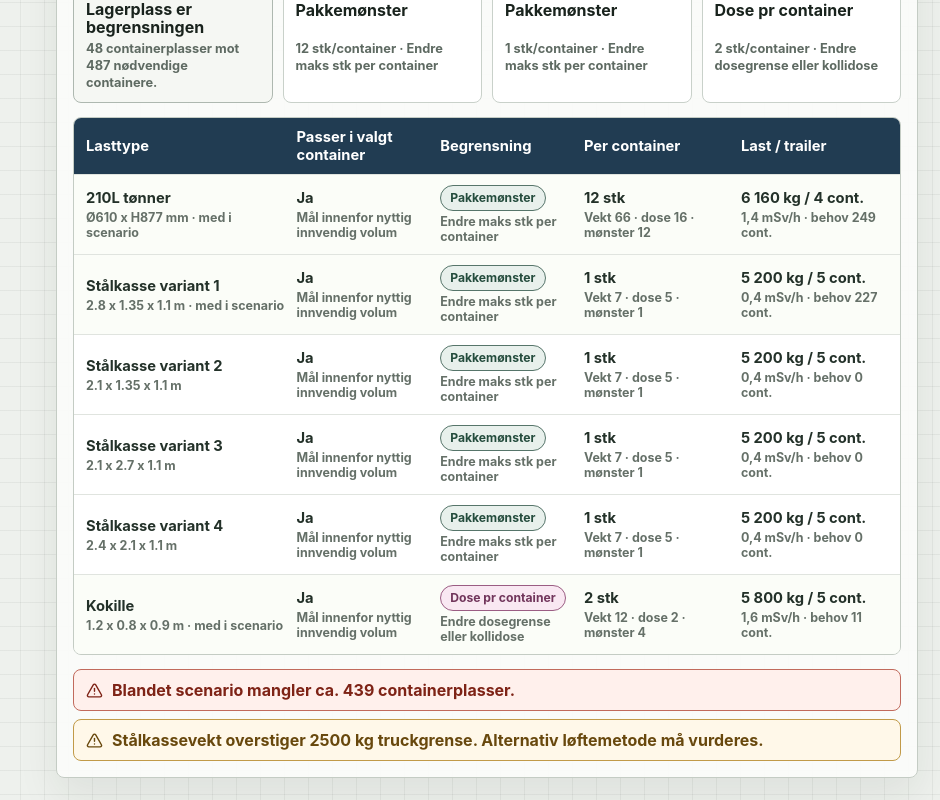
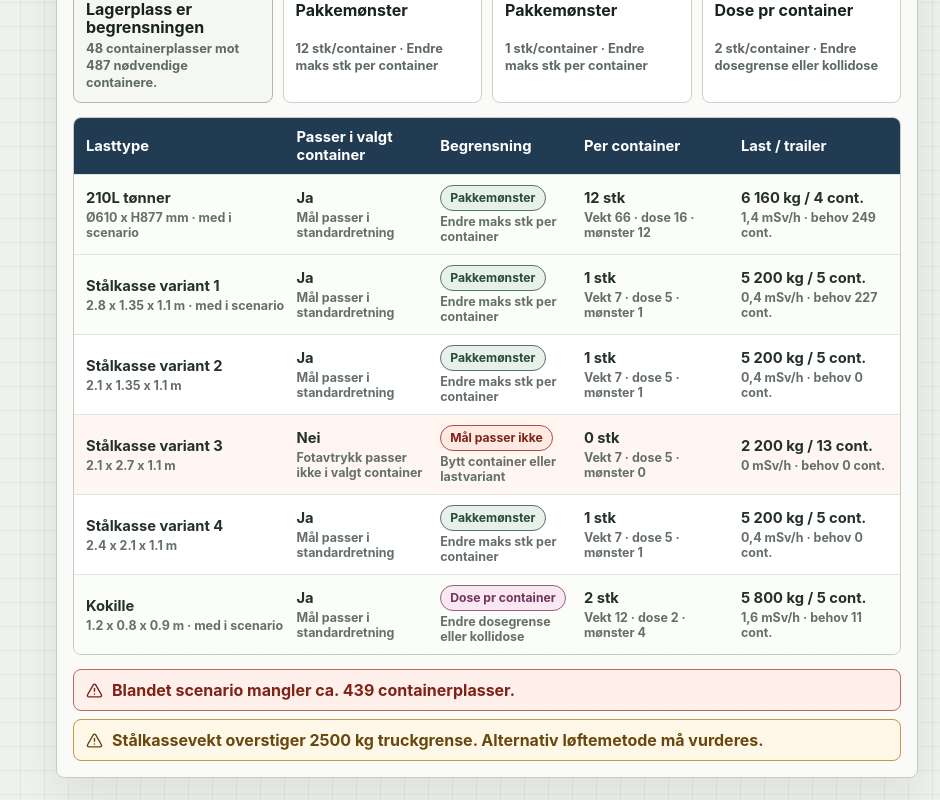
Before and after one commit to fredriksandresen-glitch/garasje-simulator, a React (Vite) app in the folder src/frontend/: page / in a window 1280 px wide. Shown: the part 1294-2094 px from the top of the page, without its empty margins (340-1280 px from the left). Built offline with nearby package versions, Linux system fonts and the light colour scheme.

Commit message:
Add 90 degree steel box orientation control

```diff
--- a/src/frontend/src/main.jsx
+++ b/src/frontend/src/main.jsx
@@ -167,6 +167,7 @@ function App() {
   const [containerDoseLimit, setContainerDoseLimit] = useState(2);
   const [trailerLimit, setTrailerLimit] = useState(30000);
   const [selectedSteelVariant, setSelectedSteelVariant] = useState("steel1");
+  const [rotateSteelBoxes, setRotateSteelBoxes] = useState(false);
   const [drumPackLimit, setDrumPackLimit] = useState(12);
   const [steelPackLimit, setSteelPackLimit] = useState(1);
   const [kokillePackLimit, setKokillePackLimit] = useState(4);
@@ -229,7 +230,8 @@ function App() {
     const loadRows = Object.entries(loadTypes).map(([key, load]) => {
       const packageWeight = weights[key];
       const packageDose = doses[key];
-      const fit = getFit(container, load.size);
+      const orientationMode = load.shareKey === "steel" ? (rotateSteelBoxes ? "rotated" : "straight") : "auto";
+      const fit = getFit(container, load.size, orientationMode);
       const physicalPackLimit = Number.isFinite(fit.physicalCount) ? fit.physicalCount : packLimits[load.packKey];
       const packingLimited = fit.compatible ? Math.min(packLimits[load.packKey], physicalPackLimit) : 0;
       const weightLimited = Math.max(0, Math.floor((containerGrossLimit - container.tare) / Math.max(1, packageWeight)));
@@ -321,6 +323,7 @@ function App() {
     containerDoseLimit,
     trailerLimit,
     selectedSteelVariant,
+    rotateSteelBoxes,
     drumPackLimit,
     steelPackLimit,
     kokillePackLimit,
@@ -411,6 +414,7 @@ function App() {
             <Slider label="Andel 210L" value={drumShare} min={0} max={100} step={1} unit="%" onChange={setDrumShare} />
             <Slider label="Andel stålkasser" value={steelShare} min={0} max={100} step={1} unit="%" onChange={setSteelShare} />
             <Segmented options={steelVariantOptions} value={selectedSteelVariant} onChange={setSelectedSteelVariant} />
+            <Toggle label="Roter stålkasser 90°" checked={rotateSteelBoxes} onChange={setRotateSteelBoxes} />
             <Slider label="Andel kokiller" value={kokilleSharePct} min={0} max={100} step={1} unit="%" onChange={setKokilleSharePct} />
             <div className={model.shareTotal === 100 ? "derived" : "derived warning-text"}>Sum andeler: {model.shareTotal.toFixed(0)}%</div>
 
@@ -529,7 +533,7 @@ function ContainerFootprint({ model, slot }) {
             <span
               key={`${slot.key}-load-${index}`}
               className={`payload-symbol ${load.shareKey} ${load.key}`}
-              title={`${load.shortLabel}: ${load.dimensions}`}
+              title={`${load.shortLabel}: ${load.dimensions}${load.shareKey === "steel" ? ` · ${load.fit.orientation === "rotated" ? "90° rotert" : "standardretning"}` : ""}`}
               style={getPayloadStyle({ load, container: model.container, index })}
             >
               {load.shareKey === "steel" ? load.shortLabel : null}
@@ -560,13 +564,16 @@ function ConstraintPanel({ model }) {
   );
 }
 
-function getFootprintFit(container, size) {
+function getFootprintFit(container, size, orientationMode = "auto") {
   const orientations = [
     { length: size.length, width: size.width, orientation: "straight" },
     { length: size.width, width: size.length, orientation: "rotated" }
   ];
+  const candidates = orientationMode === "auto"
+    ? orientations
+    : orientations.filter((orientation) => orientation.orientation === orientationMode);
 
-  return orientations.reduce((best, orientation) => {
+  return candidates.reduce((best, orientation) => {
     const cols = Math.floor(container.usableWidth / orientation.width);
     const rows = Math.floor(container.usableLength / orientation.length);
     const count = Math.max(0, cols * rows);
@@ -574,9 +581,10 @@ function getFootprintFit(container, size) {
   }, { length: size.length, width: size.width, orientation: "straight", cols: 0, rows: 0, count: 0 });
 }
 
-function getFit(container, size) {
+function getFit(container, size, orientationMode = "auto") {
   const uprightFits = size.height <= container.usableHeight;
-  const footprint = getFootprintFit(container, size);
+  const footprint = getFootprintFit(container, size, orientationMode);
+  const orientationText = footprint.orientation === "rotated" ? "90° rotert" : "standardretning";
 
   if (uprightFits && footprint.count > 0) {
     return {
@@ -584,7 +592,7 @@ function getFit(container, size) {
       physicalCount: footprint.count,
       orientation: footprint.orientation,
       footprint,
-      reason: "Mål innenfor nyttig innvendig volum"
+      reason: `Mål passer i ${orientationText}`
     };
   }
   if (!uprightFits && footprint.count === 0) return { compatible: false, physicalCount: 0, footprint, reason: "For høy og for stort fotavtrykk" };
```
